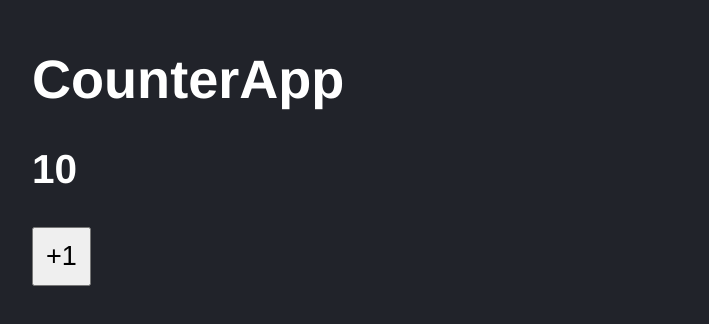
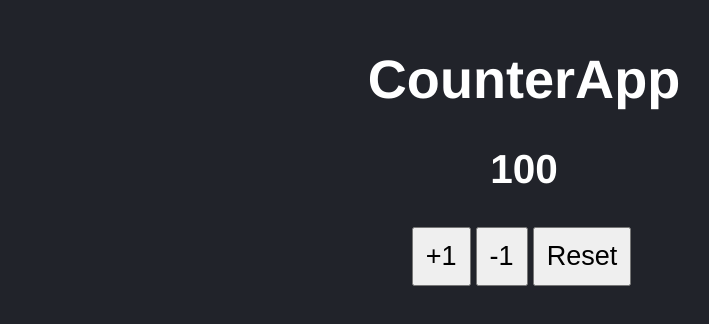
Before and after one commit to juanbpadilla/03-counter-app-vite, a React (Vite) app: page / in a window 1280 px wide. Shown: the part 136-460 px from the top of the page, without its empty margins (116-825 px from the left). Built offline with nearby package versions, Linux system fonts and the light colour scheme.

Commit message:
handleSubtract y handleReset - mas sobre useState

```diff
--- a/src/CounterApp.jsx
+++ b/src/CounterApp.jsx
@@ -9,6 +9,12 @@
 //    }
 
 export const CounterApp = ({ value }) => {
+
+  // useState es un hook que permite añadir estado a un componente funcional
+  // setCounter es una función que permite modificar el estado
+  // Cuando cambia el estado, se vuelve a renderizar el componente completo(CounterApp)
+  console.log('render')
+
   const [counter, setCounter] = useState(value)
 
   const handleAdd = () => {
@@ -17,18 +23,18 @@
     // setCounter((c) => c + 1)
   }
 
+  const handleSubtract = () => setCounter(counter - 1)
+
+  const handleReset = () => setCounter(value)
+
   return (
     <>
       <h1>CounterApp</h1>
       <h2> { counter } </h2>
 
-      {/* <button onClick={ function (event) { console.log(event) } }> */ }
-      {/* <button onClick={ (event) => handleAdd(event) }> */ }
-      {/* Si (event) y handle(event) son iguales entonces podemos poner directamente: */ }
-      <button onClick={ handleAdd }>
-        {/* <button onClick={ (event) => handleAdd(event, 'hola') }> */ }
-        +1
-      </button>
+      <button onClick={ handleAdd }>+1</button>
+      <button onClick={ handleSubtract }>-1</button>
+      <button onClick={ handleReset }>Reset</button>
     </>
   )
 }
--- a/src/main.jsx
+++ b/src/main.jsx
@@ -10,6 +10,6 @@
 createRoot(document.getElementById('root')).render(
   <React.StrictMode>
     {/* <FirstApp /> */ }
-    <CounterApp value={ 10 } />
+    <CounterApp value={ 100 } />
   </React.StrictMode>
 )
--- a/src/styles.css
+++ b/src/styles.css
@@ -4,9 +4,11 @@
   font-family: Helvetica, Arial, sans-serif;
   font-size: 1.3rem;
   padding: 70px;
+  text-align: center;
 }
 
 button {
   padding: 12px;
   font-size: 1.3rem;
+  margin-right: 5px;
 }
```
